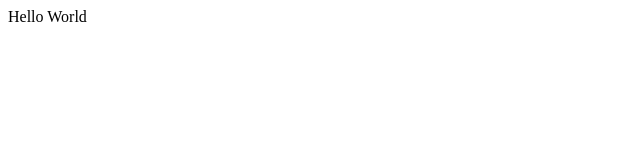
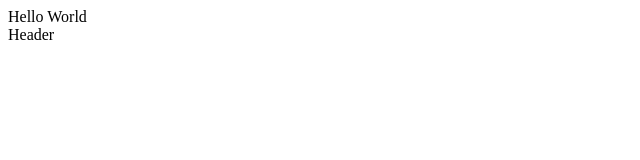
Before and after one commit to Trip4077/sorting-algorithms, a React (Create React App) app: page / in a window 1280 px wide. Shown: the top 160 px of the page, without its empty margins (0-640 px from the left). Built offline with nearby package versions, Linux system fonts and the light colour scheme.

Commit message:
Base Header Component Created

```diff
--- a/src/App.js
+++ b/src/App.js
@@ -1,11 +1,24 @@
 import React from 'react';
 
-function App() {
-  return (
-    <div className="App">
-      Hello World
-    </div>
-  );
+import Header from './components/Header';
+
+class App extends React.Component {
+  constructor(props) {
+    super(props);
+
+    this.state = {
+      algorithm: 'merge'
+    }
+  }
+
+  render() {
+    return (
+      <div className="App">
+        Hello World
+        <Header />
+      </div>
+    );
+  }
 }
 
 export default App;
--- /dev/null
+++ b/src/components/Header.jsx
@@ -0,0 +1,11 @@
+import React from 'react';
+
+const Header = () => {
+    return(
+        <div>
+            Header
+        </div>
+    )
+}
+
+export default Header;
```
